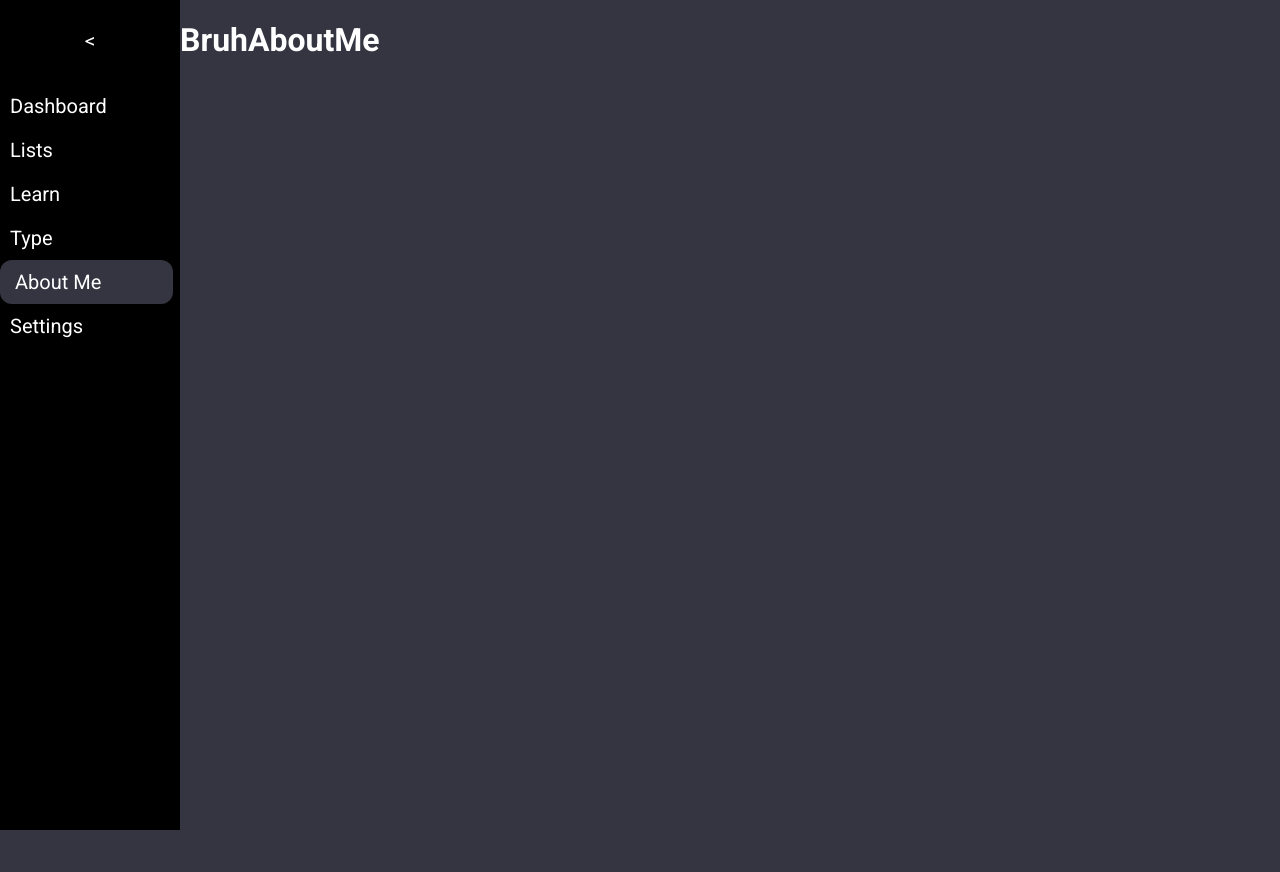
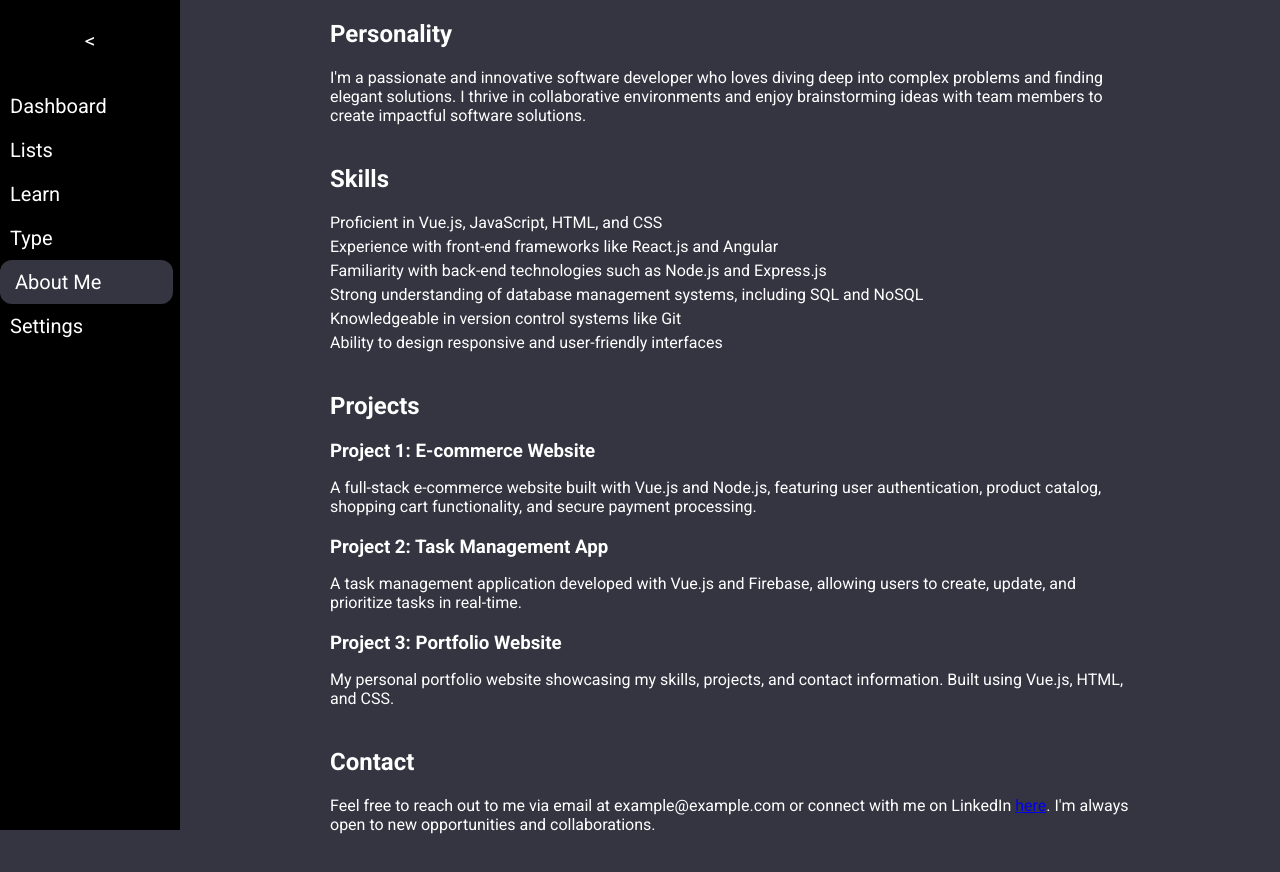
Before and after one commit to philwing100/Portfolio-Vue-Frontend, a Vue app: page / in a window 1280 px wide. Before the commit the page ends 800 px from the top, so only its background shows below. Built offline with nearby package versions, Linux system fonts and the light colour scheme.

Commit message:
Pretty good version of monkeytype here

```diff
--- a/src/components/ListItems/ListElement.vue
+++ b/src/components/ListItems/ListElement.vue
@@ -1,7 +1,7 @@
 <template>
-  <div class="template-container">
+ <div class="template-container">
     <h2 @blur="updateTitle" contenteditable="true" ref="titleInput">
-      {{ title }}
+      {{ listName }}
     </h2>
     <div class="input-container">
       <input type="text" v-model="newItem" placeholder="Enter an item" @keyup.enter="addItem" class="input-field" spellcheck="false">
@@ -41,6 +41,10 @@ export default {
       itemsArray: [],
       draggedIndex: null
     };
+  },
+  props: {
+    listName: String,
+    listItems: Array
   },
   methods: {
     updateTitle() {
--- a/src/views/AboutMe.vue
+++ b/src/views/AboutMe.vue
@@ -1,20 +1,84 @@
 <template>
-    <div class="lists">
-      <h1>BruhAboutMe</h1>
+  <div class="about-me">
+    <div class="section">
+      <h2>Personality</h2>
+      <p>
+        I'm a passionate and innovative software developer who loves diving deep into complex problems and finding elegant solutions. I thrive in collaborative environments and enjoy brainstorming ideas with team members to create impactful software solutions.
+      </p>
     </div>
-  </template>
 
-  <script>
+    <div class="section">
+      <h2>Skills</h2>
+      <ul>
+        <li>Proficient in Vue.js, JavaScript, HTML, and CSS</li>
+        <li>Experience with front-end frameworks like React.js and Angular</li>
+        <li>Familiarity with back-end technologies such as Node.js and Express.js</li>
+        <li>Strong understanding of database management systems, including SQL and NoSQL</li>
+        <li>Knowledgeable in version control systems like Git</li>
+        <li>Ability to design responsive and user-friendly interfaces</li>
+      </ul>
+    </div>
 
+    <div class="section">
+      <h2>Projects</h2>
+      <div class="project">
+        <h3>Project 1: E-commerce Website</h3>
+        <p>A full-stack e-commerce website built with Vue.js and Node.js, featuring user authentication, product catalog, shopping cart functionality, and secure payment processing.</p>
+      </div>
+      <div class="project">
+        <h3>Project 2: Task Management App</h3>
+        <p>A task management application developed with Vue.js and Firebase, allowing users to create, update, and prioritize tasks in real-time.</p>
+      </div>
+      <div class="project">
+        <h3>Project 3: Portfolio Website</h3>
+        <p>My personal portfolio website showcasing my skills, projects, and contact information. Built using Vue.js, HTML, and CSS.</p>
+      </div>
+    </div>
 
-  export default {
-    name: 'AboutMe',
-    components: {
+    <div class="section">
+      <h2>Contact</h2>
+      <p>
+        Feel free to reach out to me via email at example@example.com or connect with me on LinkedIn <a href="https://www.linkedin.com/">here</a>. I'm always open to new opportunities and collaborations.
+      </p>
+    </div>
+  </div>
+</template>
 
-    }
-  }
-  </script>
+<script>
+export default {
+  name: 'AboutMe'
+}
+</script>
 
-  <style>
+<style scoped>
+.about-me {
+  max-width: 800px;
+  margin: 0 auto;
+}
 
-  </style>
+.section {
+  margin-bottom: 40px;
+}
+
+h2 {
+  font-size: 24px;
+  margin-bottom: 20px;
+}
+
+ul {
+  list-style-type: none;
+  padding: 0;
+}
+
+li {
+  margin-bottom: 5px;
+}
+
+.project h3 {
+  margin-bottom: 10px;
+}
+
+.project p {
+  margin-bottom: 20px;
+}
+</style>
--- a/src/views/Dashboard.vue
+++ b/src/views/Dashboard.vue
@@ -9,8 +9,9 @@
     </div>
     <div class="page-container" :style="{ 'background-color': colors.background }">
       <div class="content-container">
-        <ListElement :items="allTasks" />
-        <ListElement :items="bruhWhat" />
+        <!-- Pass list name and items to ListElement components -->
+        <ListElement list-name="Daily List" :list-items="dailyList" />
+        <ListElement list-name="Weekly List" :list-items="weeklyList" />
       </div>
     </div>
     <div class="calendarTemp">Insert Daily Calendar Here</div>
@@ -29,24 +30,42 @@ export default {
   data() {
     return {
       colors: colors,
-      allTasks: []
+      dailyList: [],
+      weeklyList: []
     };
   },
   mounted() {
-    // Simulate loading allTasks from API or local storage
-    this.loadAllTasks();
+    // Load lists from local storage when component mounts
+    this.loadListsFromLocalStorage();
   },
   methods: {
-    loadAllTasks() {
-      // Simulate loading allTasks data
-      // Replace this with your actual logic to load allTasks from API or local storage
-      // For example:
-      // this.allTasks = fetchDataFromAPI();
-      // or
-      // this.allTasks = JSON.parse(localStorage.getItem('allTasks'));
+    loadListsFromLocalStorage() {
+      // Load data from local storage
+      this.dailyList = JSON.parse(localStorage.getItem('dailyList')) || [];
+      this.weeklyList = JSON.parse(localStorage.getItem('weeklyList')) || [];
+    },
+    saveListsToLocalStorage() {
+      // Save data to local storage
+      localStorage.setItem('dailyList', JSON.stringify(this.dailyList));
+      localStorage.setItem('weeklyList', JSON.stringify(this.weeklyList));
+    }
+  },
+  watch: {
+    // Save lists to local storage whenever they change
+    dailyList: {
+      handler() {
+        this.saveListsToLocalStorage();
+      },
+      deep: true
+    },
+    weeklyList: {
+      handler() {
+        this.saveListsToLocalStorage();
+      },
+      deep: true
     }
   }
-}
+};
 </script>
 
 <style>
--- a/src/views/Type.vue
+++ b/src/views/Type.vue
@@ -1,20 +1,113 @@
 <template>
   <div class="Type">
-      <h1>MonkeyType with quizlet sets</h1>
+    <h1>MonkeyType with Quizlet Sets</h1>
+    <div class="quote">
+      <span v-for="(word, index) in words" :key="index" :class="{ 'highlighted': index === currentIndex }">
+        <span v-for="(char, charIndex) in word" :key="charIndex" :class="{ 'correct': isCorrect(index, charIndex), 'active': isActive(index, charIndex), 'incorrect': isIncorrect(index, charIndex) }">
+          {{ char }}
+        </span>
+        <template v-if="index !== words.length - 1 || index === currentIndex">&nbsp;</template>
+      </span>
+    </div>
+    <input type="text" v-model="typedText" @keydown="checkKeyPress" :disabled="isDisabled" autofocus />
   </div>
 </template>
 
 <script>
-
-
 export default {
   name: 'TypeWorld',
-    components: {
-
+  data() {
+    return {
+      quote: "Life is like",
+      typedText: "",
+      currentIndex: 0,
+      words: [],
+      isCompleted: false
+    };
+  },
+  created() {
+    this.words = this.quote.split(" ");
+  },
+  computed: {
+    isDisabled() {
+      return this.currentIndex === this.words.length || this.isCompleted;
+    }
+  },
+  methods: {
+    isCorrect(wordIndex, charIndex) {
+      return wordIndex < this.currentIndex || (wordIndex === this.currentIndex && charIndex < this.typedText.length && this.typedText[charIndex] === this.words[wordIndex][charIndex]);
+    },
+    isIncorrect(wordIndex, charIndex) {
+      return wordIndex === this.currentIndex && charIndex < this.typedText.length && this.typedText[charIndex] !== this.words[wordIndex][charIndex];
+    },
+    isActive(wordIndex, charIndex) {
+      return wordIndex === this.currentIndex && charIndex === this.typedText.length;
+    },
+    delay(){
+        this.isCompleted=true;
+    },
+    checkKeyPress(event) {
+      if (this.currentIndex === this.words.length - 1 && this.typedText.trim() === this.words[this.currentIndex].substring(0,this.words.length)) {
+          setTimeout(this.delay,1);
+        }
+      if (event.key === " ") {
+        if (this.typedText.trim() === this.words[this.currentIndex]) {
+          this.currentIndex++;
+          this.typedText = "";
+        }
+        event.preventDefault(); // Prevent space from being input
+      } else if (event.key.length === 1) {
+        if (this.currentIndex < this.words.length && this.typedText.trim() === this.words[this.currentIndex].substr(0, this.typedText.length)) {
+          // Continue typing current word
+        } else if (this.currentIndex < this.words.length - 1 && this.typedText === "" && this.words[this.currentIndex + 1][0] === event.key) {
+          // Start typing next word
+          this.currentIndex++;
+        }
+      }
+    }
   }
 }
 </script>
 
 <style>
+.Type {
+  text-align: center;
+  padding: 20px;
+}
 
+.quote {
+  margin-bottom: 20px;
+}
+
+.quote .correct {
+  color: green; /* Color for correctly typed characters */
+}
+
+.quote .active {
+  color: blue; /* Color for currently active letter */
+}
+
+.quote .incorrect {
+  color: red; /* Color for incorrectly typed characters */
+}
+
+.quote .highlighted {
+  color: #fff; /* White color */
+}
+
+input[type="text"] {
+  padding: 10px;
+  font-size: 18px;
+  border: 2px solid #ccc;
+  border-radius: 5px;
+  outline: none;
+}
+
+input[type="text"]:focus {
+  border-color: #ff6347; /* Focus color */
+}
+
+input[type="text"]:disabled {
+  background-color: #f0f0f0; /* Disabled color */
+}
 </style>
```
Also changed, not shown: src/components/SidebarComponents/Searchbar.vue (renamed from src/components/SearchBar.vue). Lines whose indentation alone changed are shown as unchanged.
